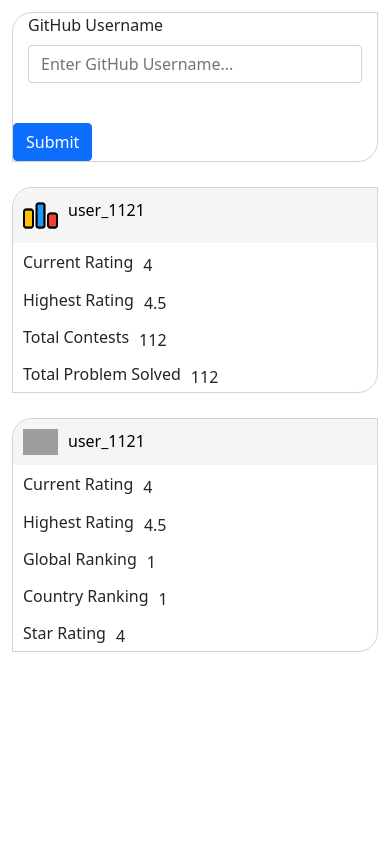
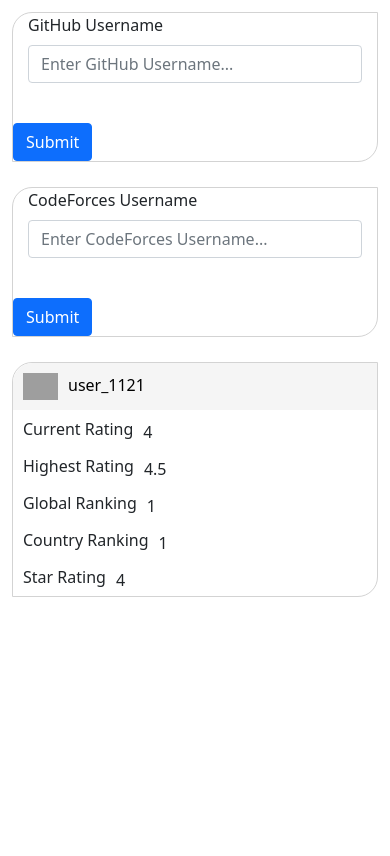
Before and after one commit to Mizan-Ali/Social-Coding-Experiences, a Flask app: page / in a window 390 px wide. Shown: the part 388-1244 px from the top of the page. Run offline with Flask 2, Linux system fonts and the light colour scheme; the visitor is signed in with stand-in values (Sample User, id 1); data comes from the database, SQL or seed files in the repository; some libraries are stand-ins or nearby versions; grey boxes are pictures that could not be loaded.

Commit message:
[added] codeforces details

```diff
--- a/user_profile_details/codeforces.py
+++ b/user_profile_details/codeforces.py
@@ -21,12 +21,12 @@ def fetch_codeforces_data(username):
         return {'SUCCESS': False}
 
     return_dict = {
-        "user name": username,
+        "user_name": username,
         "rank": rank,
         "rating": current_rating,
-        "problems solved": problem_count,
+        "problems_solved": problem_count,
         "contests": no_of_contests,
-        "highest rating": highest_rating,
+        "highest_rating": highest_rating,
         "SUCCESS": True
     }
     return return_dict
--- a/website/templates/profile.html
+++ b/website/templates/profile.html
@@ -151,26 +151,44 @@
           </div>
 
           <div class="cf_card card_common">
+            {% if user_obj.codeforces_username %}
             <div class="cf_username common username_common">
               <img src="../static/image/code-forces.png" alt="Codeforces">
-              <a href="https://codeforces.com/profile/username">user_1121</a>
+              <a href="https://codeforces.com/profile/username">{{ user_obj.codeforces_username }}</a>
             </div>
             <div class="cf_u_rating common">
               <h6>Current Rating</h6>
-              <span>4</span>
+              <span>{{ user_obj.codeforces_details["rating"] }}</span>
             </div>
             <div class="cf_h_rating common">
               <h6>Highest Rating</h6>
-              <span>4.5</span>
+              <span>{{ user_obj.codeforces_details["highest_rating"] }}</span>
             </div>
             <div class="cf_contests common">
               <h6>Total Contests</h6>
-              <span>112</span>
+              <span>{{ user_obj.codeforces_details["contests"] }}</span>
             </div>
             <div class="cf_ps common">
               <h6>Total Problem Solved</h6>
-              <span>112</span>
+              <span>{{ user_obj.codeforces_details["problems_solved"] }}</span>
             </div>
+            <div class="cf_rank common">
+              <h6>Current Ranking</h6>
+              <span>{{ user_obj.codeforces_details["rank"] }}</span>
+            </div>
+
+            {% else %}
+
+            <form method="POST" action="{{ url_for('modify.add_codeforces') }}">
+              <div class="form-group col-sm-4">
+                <label for="codeforces_username">CodeForces Username</label>
+                <input type="codeforces_username" class="form-control" id="github_username" name="codeforces_username"
+                  placeholder="Enter CodeForces Username..." />
+              </div>
+              <br><button type="submit" class="btn btn-primary">Submit</button>
+            </form>
+
+            {% endif %}
           </div>
 
           <div class="cc_card card_common">
```
Also changed, not shown: website/modify.py (+17 -0 lines).
